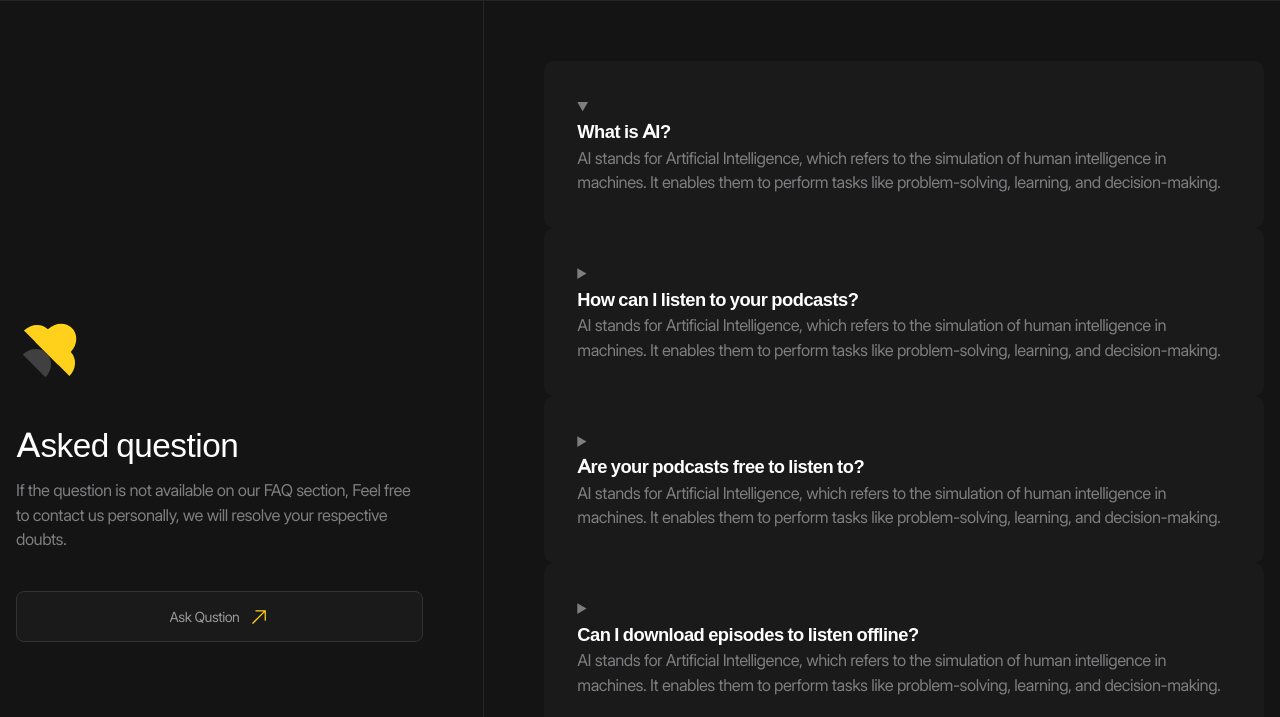
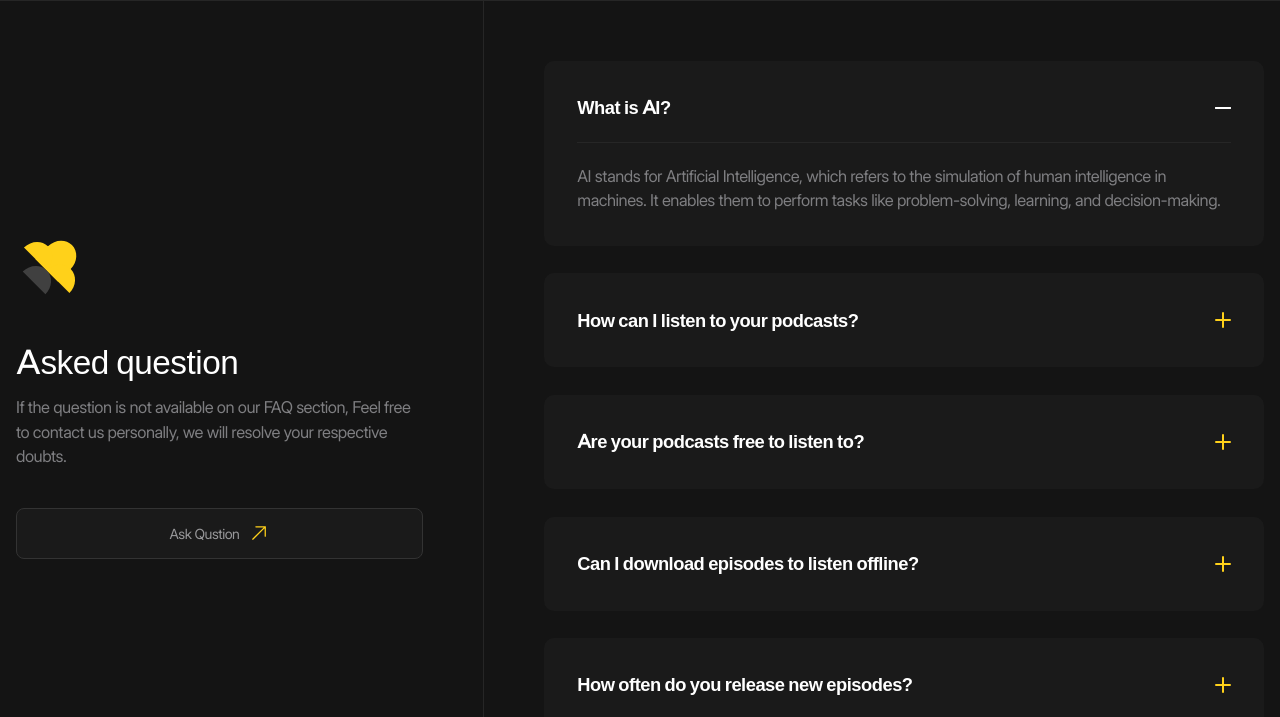
Before and after one commit to islamgamzatov/typescript-future-tech, a website built with Vite: page contacts.html in a window 1280 px wide. Shown: the part 1118-1835 px from the top of the page. Built offline with nearby package versions, Linux system fonts and the light colour scheme.

Commit message:
feat: add styles for the Contacts section (Accordion). P.S. I did withot JS :)

```diff
--- a/src/styles/blocks/_accordion-group.scss
+++ b/src/styles/blocks/_accordion-group.scss
@@ -1 +1,6 @@
 @use "../helpers" as *;
+
+.accordion-group {
+	display: grid;
+	row-gap: fluid(30, 24);
+}
--- a/src/styles/blocks/_accordion.scss
+++ b/src/styles/blocks/_accordion.scss
@@ -1 +1,80 @@
 @use "../helpers" as *;
+
+.accordion {
+	&__details {
+		&[open] {
+			.accordion__title {
+				&::before,
+				&::after {
+					background-color: var(--color-light);
+				}
+
+				&::after {
+					rotate: 0deg;
+				}
+			}
+			// accordion__details обращается к соседнему accordion__content
+			// только когда accordion__details имеет атрибут open
+			& + .accordion__content {
+				grid-template-rows: 1fr;
+				transition-duration: var(--transition-duration);
+			}
+		}
+	}
+
+	&__summary {
+		color: var(--color-light);
+		list-style: none;
+
+		@include hover {
+			color: var(--color-accent);
+			transition-duration: var(--transition-duration);
+		}
+
+		&::-webkit-details-marker {
+			display: none;
+		}
+	}
+
+	&__title {
+		position: relative;
+		padding-right: rem(50);
+		color: inherit;
+		transition-duration: var(--transition-duration);
+
+		&::before, &::after {
+			@include abs-y;
+
+			content: '';
+			right: 0;
+			width: rem(16);
+			height: rem(2);
+			background-color: var(--color-accent);
+			border-radius: 1rem;
+			transition-duration: var(--transition-duration);
+		}
+
+		&::after {
+			rotate: 90deg;
+		}
+	}
+
+	&__content {
+		display: grid;
+		grid-template-rows: 0fr;
+		transition-duration: var(--transition-duration);
+		// border: 2px solid red;
+
+		&-inner {
+			overflow: hidden;
+		}
+
+		&-body {
+			--offsetTop: #{fluid(24, 16)};
+
+			margin-top: var(--offsetTop);
+			padding-top: var(--offsetTop);
+			border-top: var(--border);
+		}
+	}
+}
```
Also changed, not shown: src/styles/main.css.
